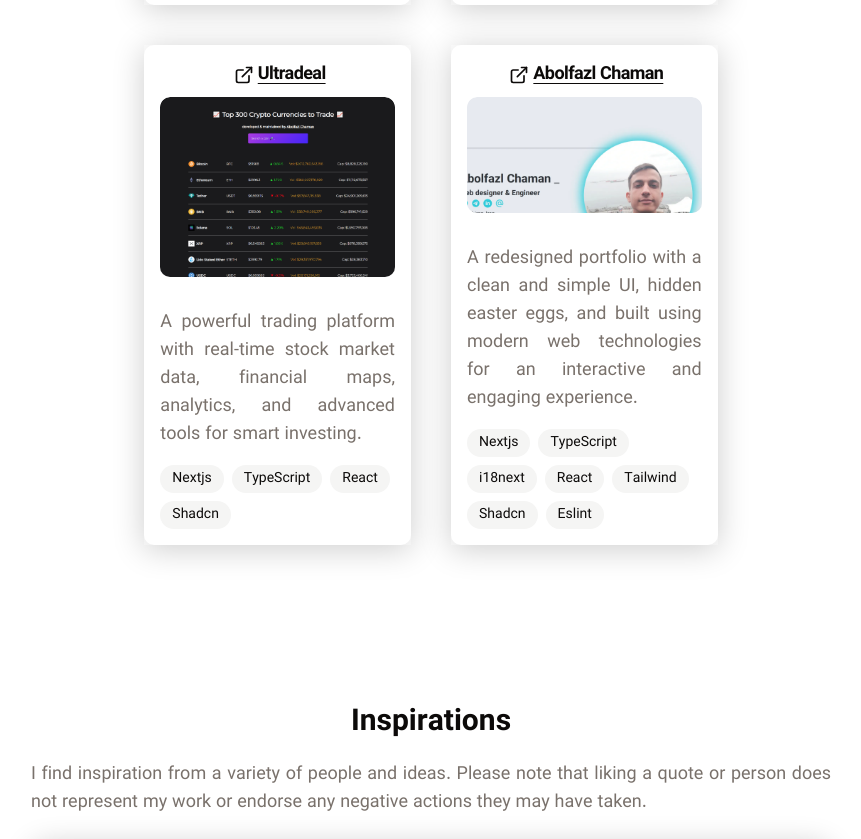
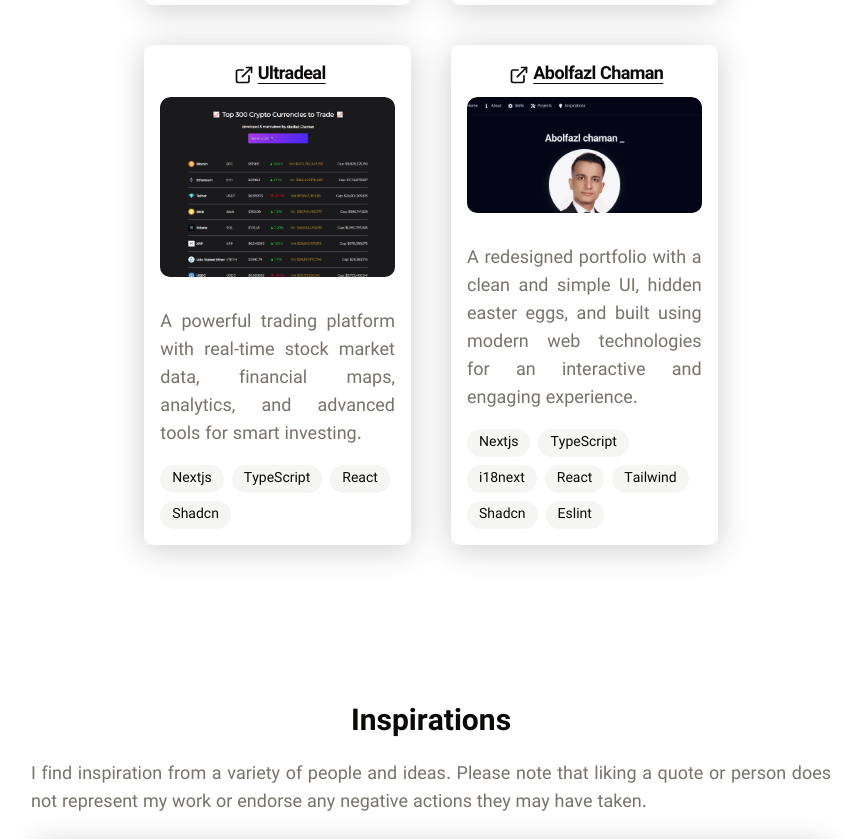
Before and after one commit to abolfazlchaman/next-portfolio, a Next.js app: page /en in a window 1280 px wide. Shown: the part 3199-4038 px from the top of the page, without its empty margins (209-1070 px from the left). Built offline with nearby package versions, Linux system fonts and the light colour scheme.

Commit message:
updated .ir to .com links

```diff
--- a/app/[lang]/layout.tsx
+++ b/app/[lang]/layout.tsx
@@ -40,7 +40,7 @@
     authors: [
       {
         name: isEnglish ? "Abolfazl Chaman" : "ابوالفضل چمن",
-        url: isEnglish ? "https://www.abolfazlchaman.ir/en" : "https://www.abolfazlchaman.ir/fa",
+        url: isEnglish ? "https://www.abolfazlchaman.com/en" : "https://www.abolfazlchaman.com/fa",
       },
     ],
     openGraph: {
@@ -51,11 +51,11 @@
       description: isEnglish
         ? "Discover the portfolio of Abolfazl Chaman, a seasoned Web Developer and Software Engineer with over 5 years of experience delivering high-performance, scalable web applications. Specializing in React, Next.js, TypeScript, and modern full-stack web and software development. Check out my resume and let's discuss how I can help improve your team or project output."
         : "پورتفولیوی ابوالفضل چمن، توسعه‌دهنده وب و مهندس نرم‌افزار با بیش از ۵ سال تجربه در ارائه اپلیکیشن‌های وب با عملکرد بالا و مقیاس‌پذیر. متخصص در ری‌اکت، نکست‌جی‌اس، تایپ‌اسکریپت و توسعه وب و نرم‌افزار فول‌استک مدرن. رزومه من را مشاهده کنید و با من در مورد بهبود عملکرد تیم یا خروجی پروژه خود ارتباط برقرار کنید.",
-      url: isEnglish ? "https://www.abolfazlchaman.ir/en" : "https://www.abolfazlchaman.ir/fa",
+      url: isEnglish ? "https://www.abolfazlchaman.com/en" : "https://www.abolfazlchaman.com/fa",
       siteName: isEnglish ? "Abolfazl Chaman Portfolio" : "پورتفولیوی ابوالفضل چمن",
       images: [
         {
-          url: "https://www.abolfazlchaman.ir/images/AbolfazlChamanFormal.jpg",
+          url: "https://www.abolfazlchaman.com/images/AbolfazlChamanFormal.jpg",
           alt: isEnglish
             ? "Abolfazl Chaman - Web Developer, Software Engineer and Software Consultant"
             : "ابوالفضل چمن - توسعه‌دهنده، وب مهندس نرم‌افزار و مشاور نرم‌افزار",
@@ -70,12 +70,12 @@
       description: isEnglish
         ? "Discover the portfolio of Abolfazl Chaman, a seasoned Web Developer and Software Engineer with over 5 years of experience delivering high-performance, scalable web applications. Specializing in React, Next.js, TypeScript, and modern full-stack web and software development. Check out my resume and let's discuss how I can help improve your team or project output."
         : "پورتفولیوی ابوالفضل چمن، توسعه‌دهنده وب و مهندس نرم‌افزار با بیش از ۵ سال تجربه در ارائه اپلیکیشن‌های وب با عملکرد بالا و مقیاس‌پذیر. متخصص در ری‌اکت، نکست‌جی‌اس، تایپ‌اسکریپت و توسعه وب و نرم‌افزار فول‌استک مدرن. رزومه من را مشاهده کنید و با من در مورد بهبود عملکرد تیم یا خروجی پروژه خود ارتباط برقرار کنید.",
-      images: "https://www.abolfazlchaman.ir/images/AbolfazlChamanFormal.jpg",
+      images: "https://www.abolfazlchaman.com/images/AbolfazlChamanFormal.jpg",
     },
     alternates: {
       canonical: isEnglish
-        ? "https://www.abolfazlchaman.ir/en"
-        : "https://www.abolfazlchaman.ir/fa",
+        ? "https://www.abolfazlchaman.com/en"
+        : "https://www.abolfazlchaman.com/fa",
     },
     manifest: "/site.webmanifest",
   };
--- a/app/[lang]/page.tsx
+++ b/app/[lang]/page.tsx
@@ -22,11 +22,11 @@
     "@context": "https://schema.org",
     "@type": "Person",
     name: isEnglish ? "Abolfazl Chaman" : "ابوالفضل چمن",
-    image: "https://www.abolfazlchaman.ir/images/AbolfazlChamanFormal.jpg",
+    image: "https://www.abolfazlchaman.com/images/AbolfazlChamanFormal.jpg",
     description: isEnglish
       ? "Discover the portfolio of Abolfazl Chaman, a seasoned Web Developer and Software Engineer with over 5 years of experience delivering high-performance, scalable web applications. Specializing in React, Next.js, TypeScript, and modern full-stack web and software development. Check out my resume and let's discuss how I can help improve your team or project output."
       : "پورتفولیوی ابوالفضل چمن، توسعه‌دهنده وب و مهندس نرم‌افزار با بیش از ۵ سال تجربه در ارائه اپلیکیشن‌های وب با عملکرد بالا و مقیاس‌پذیر. متخصص در ری‌اکت، نکست‌جی‌اس، تایپ‌اسکریپت و توسعه وب و نرم‌افزار فول‌استک مدرن. رزومه من را مشاهده کنید و با من در مورد بهبود عملکرد تیم یا خروجی پروژه خود ارتباط برقرار کنید.",
-    url: isEnglish ? "https://www.abolfazlchaman.ir/en" : "https://www.abolfazlchaman.ir/fa",
+    url: isEnglish ? "https://www.abolfazlchaman.com/en" : "https://www.abolfazlchaman.com/fa",
     sameAs: [
       "https://www.linkedin.com/in/abolfazlchaman",
       "https://www.github.com/abolfazlchaman",
--- a/dictionaries/en.json
+++ b/dictionaries/en.json
@@ -174,8 +174,8 @@
       {
         "title": "Abolfazl Chaman",
         "description": "A redesigned portfolio with a clean and simple UI, hidden easter eggs, and built using modern web technologies for an interactive and engaging experience.",
-        "link": "https://www.abolfazlchaman.ir",
-        "image": "/images/portfoiloEN.webp",
+        "link": "https://www.abolfazlchaman.com",
+        "image": "/images/PwaAppImage.webp",
         "technologies": [
           "Nextjs",
           "TypeScript",
--- a/dictionaries/fa.json
+++ b/dictionaries/fa.json
@@ -174,8 +174,8 @@
       {
         "title": "ابوالفضل چمن",
         "description": "یک طراحی جدید از وب‌سایت شخصی با رابط کاربری ساده و تمیز، ویژگی‌های پنهان (ایستر اگ‌ها) و ساخته‌شده با تکنولوژی‌های مدرن وب برای تجربه‌ای تعاملی و جذاب.",
-        "link": "https://www.abolfazlchaman.ir",
-        "image": "/images/portfoiloEN.webp",
+        "link": "https://www.abolfazlchaman.com",
+        "image": "/images/PwaAppImage.webp",
         "technologies": [
           "Nextjs",
           "TypeScript",
```
Also changed, not shown: public/robots.txt, public/security.txt, 1 other file (tests, documents, lock files or other folders).
